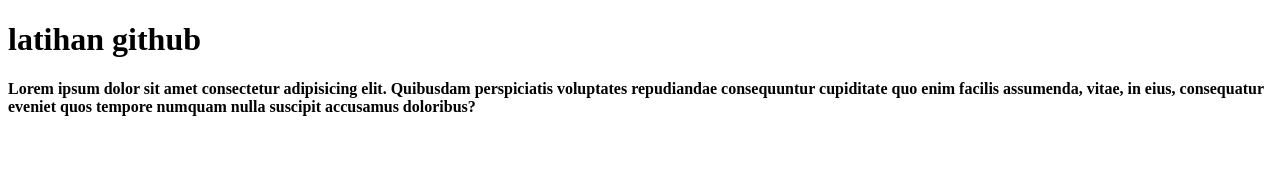
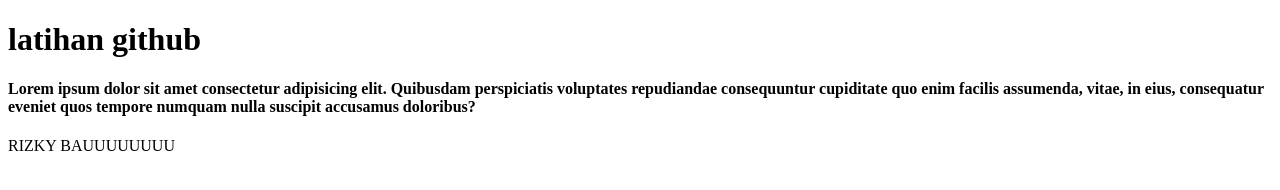
Before and after one commit to arrapiii/belajargithub, a plain HTML site: page index.html in a window 1280 px wide. Drawn offline with Linux system fonts and the light colour scheme.

Commit message:
tambah p

```diff
--- a/index.html
+++ b/index.html
@@ -9,5 +9,6 @@
 <body>
     <h1>latihan github</h1>
     <h4>Lorem ipsum dolor sit amet consectetur adipisicing elit. Quibusdam perspiciatis voluptates repudiandae consequuntur cupiditate quo enim facilis assumenda, vitae, in eius, consequatur eveniet quos tempore numquam nulla suscipit accusamus doloribus?</h4>
+    <p>RIZKY BAUUUUUUUU</p>
 </body>
 </html>
```
